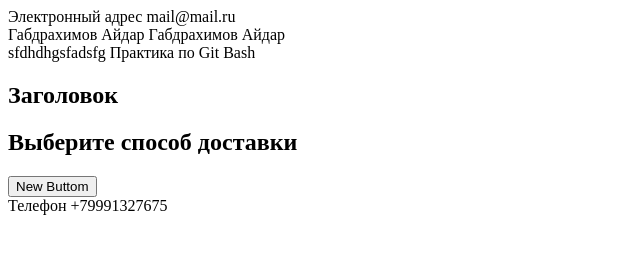
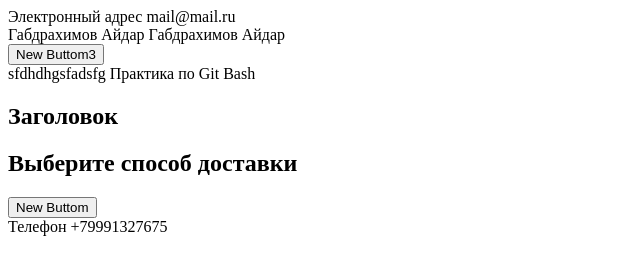
Before and after one commit to aigabdrakhimov/git, a plain HTML site: page test.html in a window 1280 px wide. Shown: the whole page, without its empty margins (0-640 px from the left). Drawn offline with Linux system fonts and the light colour scheme.

Commit message:
new-buttom3

```diff
--- a/test.html
+++ b/test.html
@@ -8,6 +8,7 @@
         Габдрахимов Айдар <a hrev="mailto:Габдрахимов Айдар">Габдрахимов Айдар</a>
 
     </nav>
+    <button>New Buttom3</button>
     </body>
     <div>
         sfdhdhgsfadsfg
```
